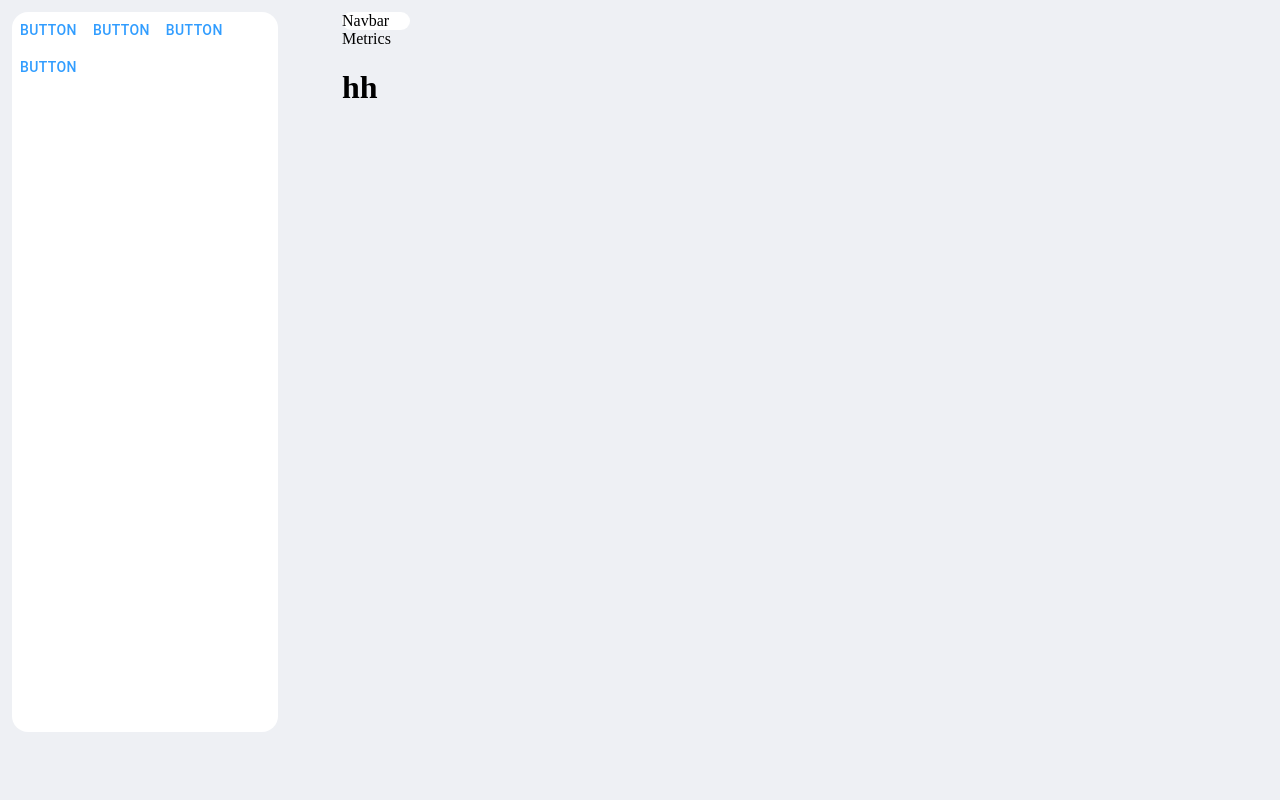
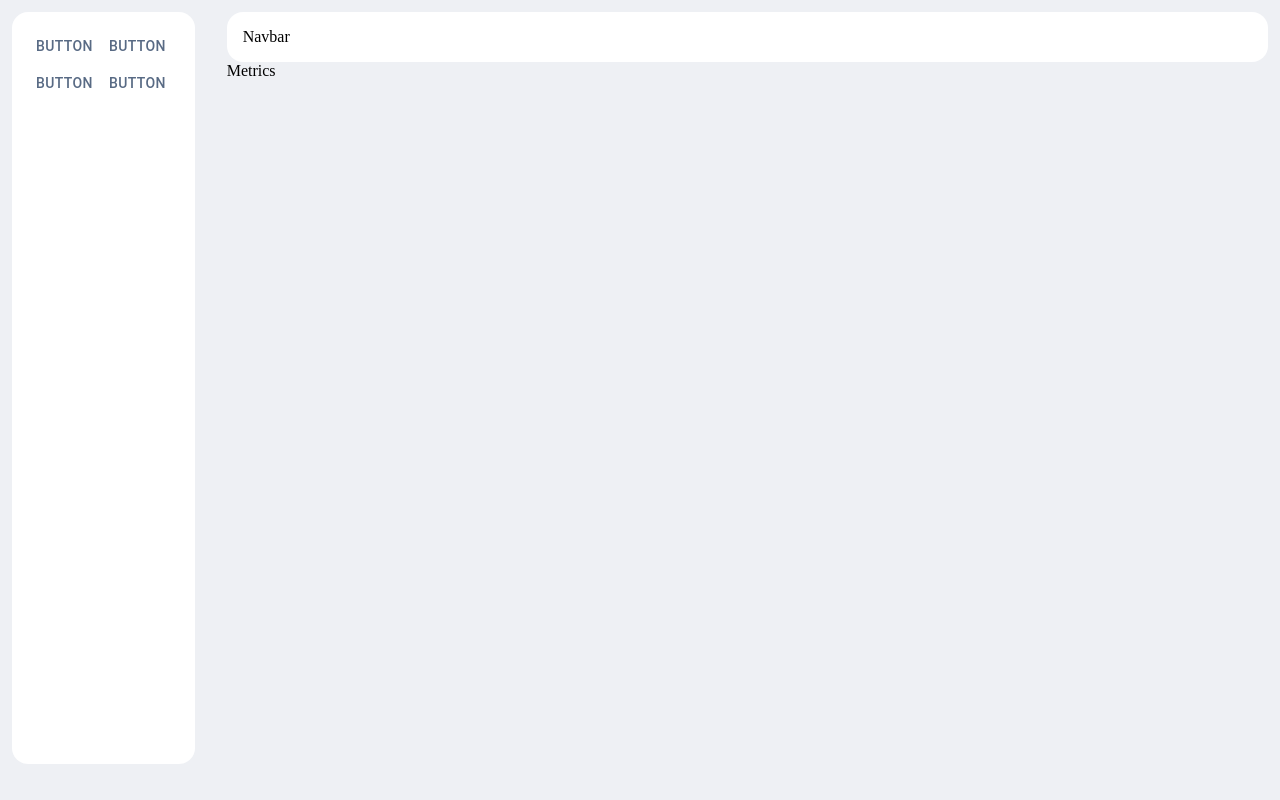
Before and after one commit to GuillermoPerez32/email_phishing_detector, a React (Vite) app in the folder epd-front/: page /metrics in a window 1280 px wide. Built offline with nearby package versions, Linux system fonts and the light colour scheme.

Commit message:
fix cards

```diff
--- a/epd-front/src/App.tsx
+++ b/epd-front/src/App.tsx
@@ -1,6 +1,5 @@
 import { Box, Grid, useTheme } from "@mui/material";
 import { Outlet } from "react-router-dom";
-import { Footer } from "./components/Footer";
 import { NavBar } from "./components/NavBar";
 import { SideBar } from "./components/SideBar";
 
@@ -17,18 +16,17 @@ const App = () => {
       <Grid
         container
         direction="row"
-        spacing={8}
+        spacing={4}
         sx={{
           backgroundColor: theme.palette.background.default,
         }}
       >
-        <Grid item sm={3}>
+        <Grid item sm={2}>
           <SideBar />
         </Grid>
-        <Grid item width="10%">
+        <Grid item sm={10} width="10%">
           <NavBar />
           <Outlet />
-          <Footer />
         </Grid>
       </Grid>
     </Box>
--- a/epd-front/src/components/Card.tsx
+++ b/epd-front/src/components/Card.tsx
@@ -11,6 +11,7 @@ export const Card = ({ children, boxProps }: Props) => {
   return (
     <Box
       borderRadius="16px"
+      padding="16px"
       sx={{
         backgroundColor: theme.palette.common.white,
       }}
--- a/epd-front/src/components/Footer.tsx
+++ /dev/null
@@ -1,3 +0,0 @@
-export function Footer() {
-  return <h1>hh</h1>;
-}
--- a/epd-front/src/components/NavBar.tsx
+++ b/epd-front/src/components/NavBar.tsx
@@ -1,5 +1,5 @@
 import { Card } from "./Card";
 
 export const NavBar = () => {
-  return <Card boxProps={{ width: "100%" }}>Navbar</Card>;
+  return <Card boxProps={{ width: "auto" }}>Navbar</Card>;
 };
--- a/epd-front/src/theme/dark.ts
+++ b/epd-front/src/theme/dark.ts
@@ -1,11 +1,10 @@
 import { createTheme } from "@mui/material";
 
 export const darkTheme = createTheme({
-
     palette: {
         mode: 'dark',
         primary: {
-            main: "#319DFF",
+            main: "#586A84",
           },
           background: {
             default: "#EEF0F4",
--- a/epd-front/src/theme/light.ts
+++ b/epd-front/src/theme/light.ts
@@ -4,7 +4,7 @@ export const lightTheme = createTheme({
   palette: {
     mode: "light",
     primary: {
-      main: "#319DFF",
+      main: "#586A84",
     },
     background: {
       default: "#EEF0F4",
```
